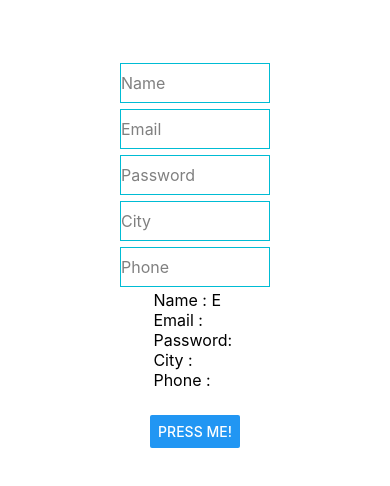
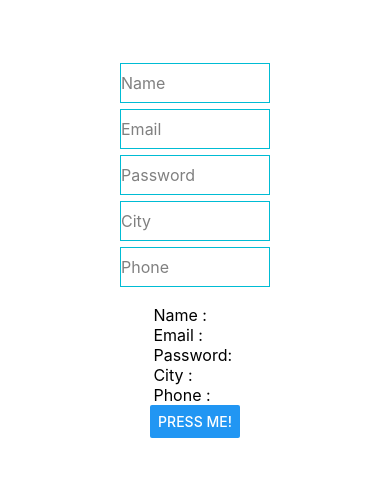
Before and after one commit to jeremiawaani/mobile-programming, a React Native app in the folder exercise_7/: screen / in a window 390 px wide. Shown: the top 486 px of the page. Built offline with nearby package versions, Linux system fonts and the light colour scheme.

Commit message:
memisahkan styling di bawah di App.js

```diff
--- a/exercise_7/App.js
+++ b/exercise_7/App.js
@@ -2,7 +2,7 @@ import React, {Component, useState} from 'react';
 import {StyleSheet, Text, View, TextInput, Button} from 'react-native';
 
 const App = () => {
-  const [name, setName] = useState('E');
+  const [name, setName] = useState('');
   const [email, setEmail] = useState('');
   const [password, setPassword] = useState('');
   const [city, setCity] = useState('');
@@ -16,19 +16,10 @@ const App = () => {
     console.log(`Phone: ${phone}`);
   };
   return (
-    <View
-      style={{justifyContent: 'center', alignItems: 'center', marginTop: 60}}>
+    <View style={styles.container}>
       {/* TEXTINPUT NAME */}
       <View style={{margin: 3}}>
-        <TextInput
-          style={{
-            borderColor: '#00BCD4',
-            borderWidth: 1,
-            width: 150,
-            height: 40,
-            fontSize: 16,
-            color: '#000',
-          }}
+        <TextInput style={styles.textInputColor}
           placeholderTextColor={'grey'}
           placeholder="Name"
           onChangeText={value => setName(value)}
@@ -36,15 +27,7 @@ const App = () => {
       </View>
 
       <View style={{margin: 3}}>
-        <TextInput
-          style={{
-            borderColor: '#00BCD4',
-            borderWidth: 1,
-            width: 150,
-            height: 40,
-            fontSize: 16,
-            color: '#000',
-          }}
+        <TextInput style={styles.textInputColor}
           placeholderTextColor={'grey'}
           placeholder="Email"
           onChangeText={value => setEmail(value)}
@@ -53,15 +36,7 @@ const App = () => {
 
       {/* TEXTINPUT PASSWORD */}
       <View style={{margin: 3}}>
-        <TextInput
-          style={{
-            borderColor: '#00BCD4',
-            borderWidth: 1,
-            width: 150,
-            height: 40,
-            fontSize: 16,
-            color: '#000',
-          }}
+        <TextInput style={styles.textInputColor}
           placeholderTextColor={'grey'}
           placeholder="Password"
           onChangeText={value => setPassword(value)}
@@ -70,15 +45,7 @@ const App = () => {
 
       {/* TEXTINPUT CITY */}
       <View style={{margin: 3}}>
-        <TextInput
-          style={{
-            borderColor: '#00BCD4',
-            borderWidth: 1,
-            width: 150,
-            height: 40,
-            fontSize: 16,
-            color: '#000',
-          }}
+        <TextInput style={styles.textInputColor}
           placeholderTextColor={'grey'}
           placeholder="City"
           onChangeText={value => setCity(value)}
@@ -87,22 +54,14 @@ const App = () => {
 
       {/* TEXTINPUT PHONE */}
       <View style={{margin: 3}}>
-        <TextInput
-          style={{
-            borderColor: '#00BCD4',
-            borderWidth: 1,
-            width: 150,
-            height: 40,
-            fontSize: 16,
-            color: '#000',
-          }}
+        <TextInput style={styles.textInputColor}
           placeholderTextColor={'grey'}
           placeholder="Phone"
           onChangeText={value => setPhone(value)}
         />
       </View>
 
-      <Text style={{fontSize: 16, color: '#000'}}>
+      <Text style={styles.textOutput}>
         Name : {name}
         {'\n'}
         Email : {email}
@@ -115,7 +74,7 @@ const App = () => {
         {'\n'}
       </Text>
 
-      <View style={{marginTop: 25}}>
+      <View>
         <Button title="Press Me!" onPress={handleClick} />
       </View>
     </View>
@@ -124,4 +83,23 @@ const App = () => {
 
 export default App;
 
-const styles = StyleSheet.create({});
+const styles = StyleSheet.create({
+  container:{
+    justifyContent: 'center',
+    alignItems: 'center',
+    marginTop: 60
+  },
+  textInputColor: {
+    borderColor: '#00BCD4',
+    borderWidth: 1,
+    width: 150,
+    height: 40,
+    fontSize: 16,
+    color: '#000',
+  },
+  textOutput: {
+    fontSize: 16,
+    color: '#000',
+    marginTop: 15
+  }
+});
```
